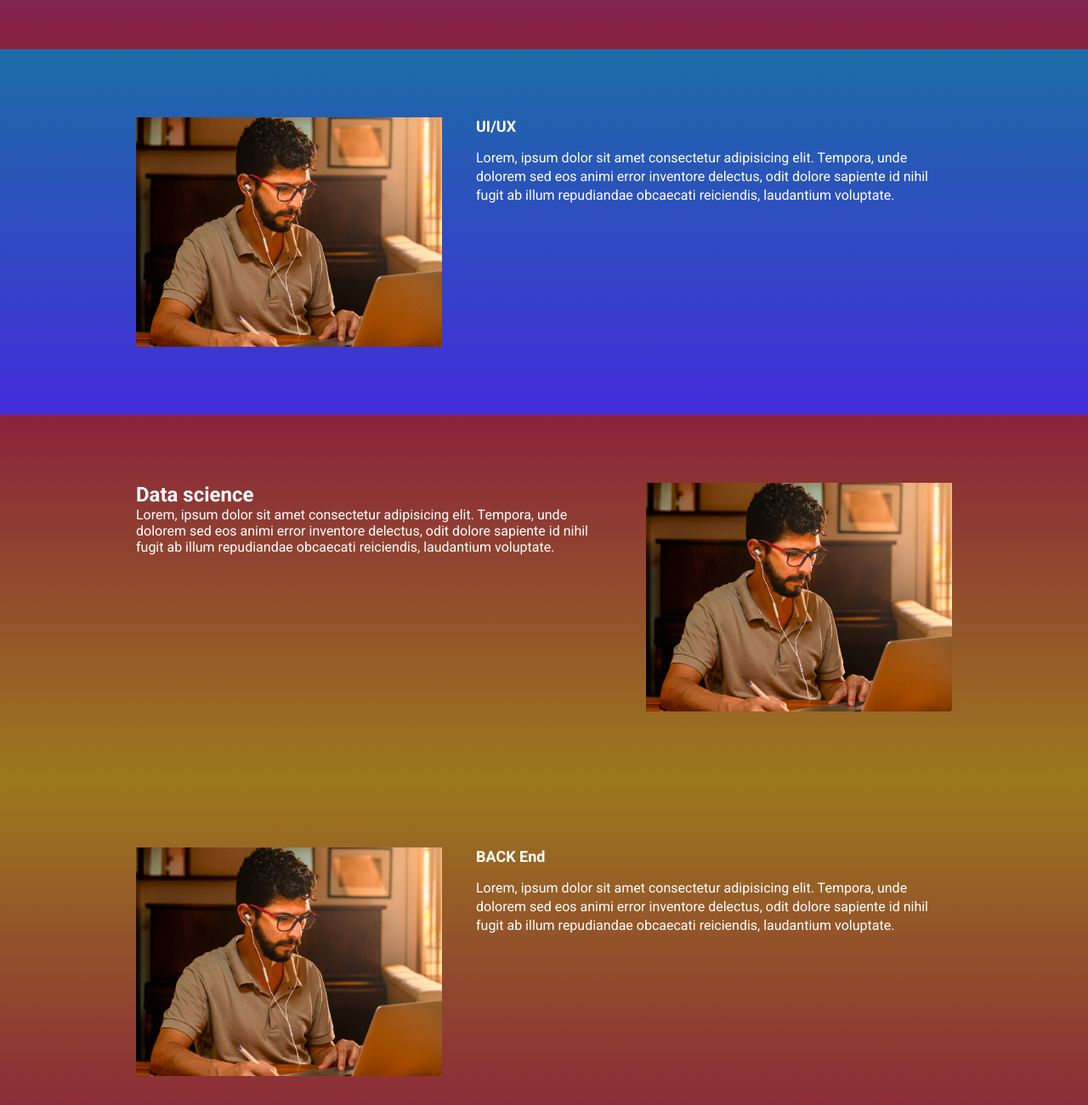
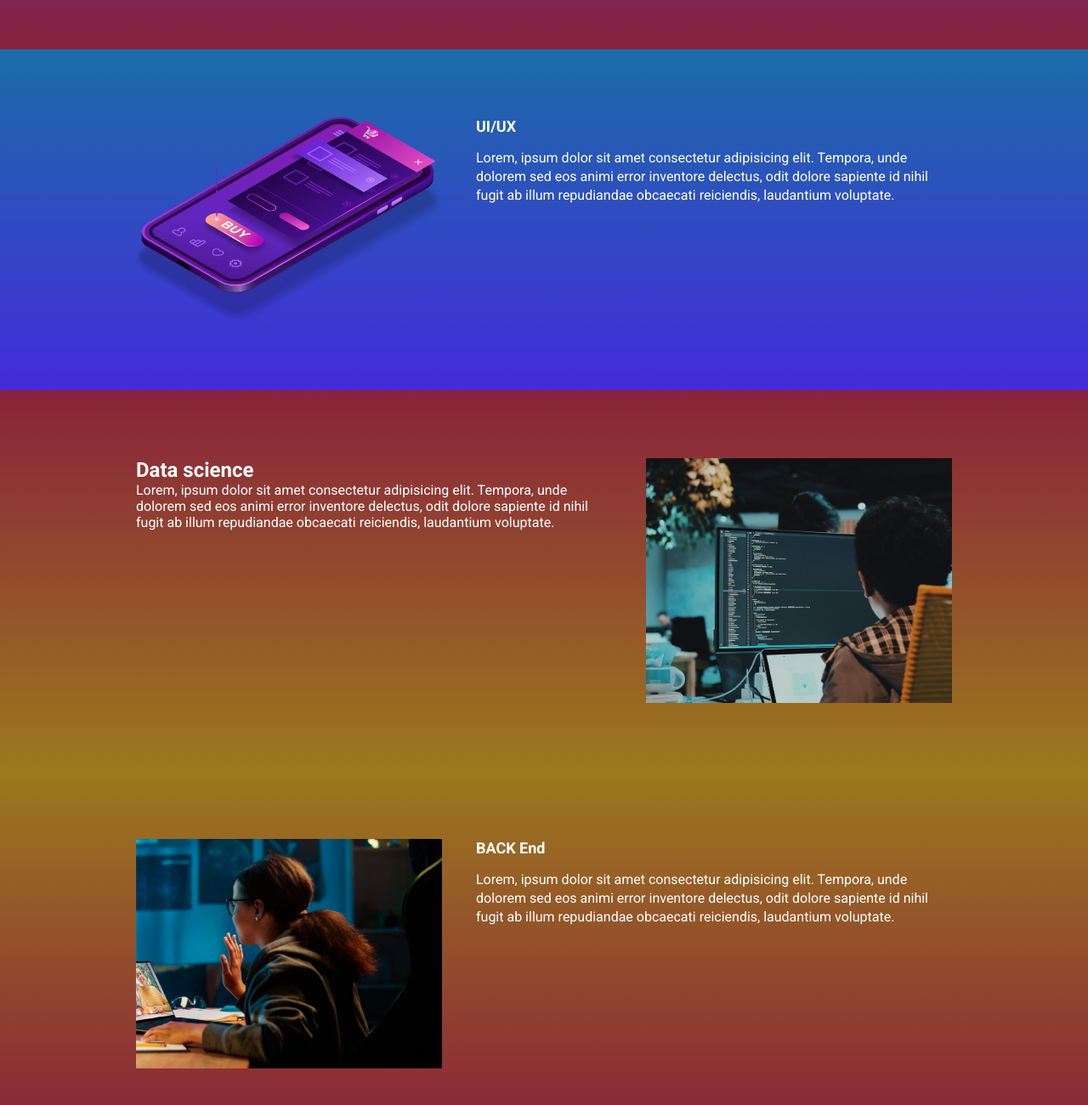
Before and after one commit to lidicedupuit/ebac_tech_talks, a website built with Parcel: page src/index.html in a window 1280 px wide. Shown: the part 900-2200 px from the top of the page at 85% size. Built offline with nearby package versions, Linux system fonts and the light colour scheme.

Commit message:
atualizando as imagens

```diff
--- a/src/index.html
+++ b/src/index.html
@@ -59,7 +59,7 @@
                     Lorem, ipsum dolor sit amet consectetur adipisicing elit. Tempora, unde dolorem sed eos animi error inventore delectus, odit dolore sapiente id nihil fugit ab illum repudiandae obcaecati reiciendis, laudantium voluptate.
                 </p>
             </div>
-            <img class="event__image" src="./images/frontend.png" alt="Front-End">
+            <img class="event__image" src="./images/ui-ux.png" alt="UI/event--ui-ux">
         </div>
     </section>
     <section class="event event--data-science">
@@ -70,7 +70,7 @@
                     Lorem, ipsum dolor sit amet consectetur adipisicing elit. Tempora, unde dolorem sed eos animi error inventore delectus, odit dolore sapiente id nihil fugit ab illum repudiandae obcaecati reiciendis, laudantium voluptate.
                 </p>
             </div>
-            <img class="event__image" src="./images/frontend.png" alt="Front-End">
+            <img class="event__image" src="./images/data.png" alt="Data Science">
         </div>
     </section>
     <section class="event event--backend event--image-left">
@@ -81,7 +81,7 @@
                     Lorem, ipsum dolor sit amet consectetur adipisicing elit. Tempora, unde dolorem sed eos animi error inventore delectus, odit dolore sapiente id nihil fugit ab illum repudiandae obcaecati reiciendis, laudantium voluptate.
                 </p>
             </div>
-            <img class="event__image" src="./images/frontend.png" alt="Front-End">
+            <img class="event__image" src="./images/backend.png" alt="Back-End">
         </div>
     </section>
 
```
